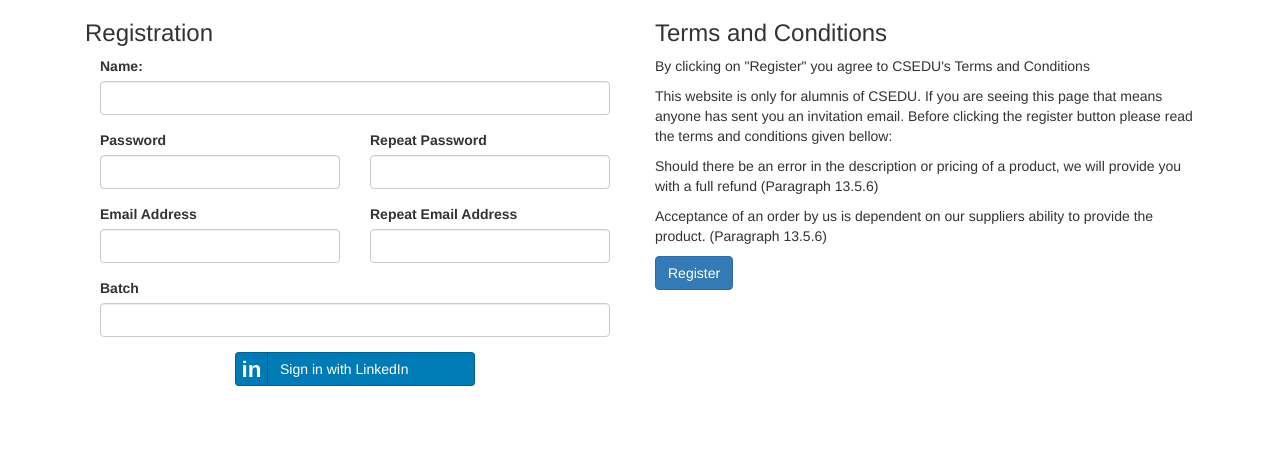
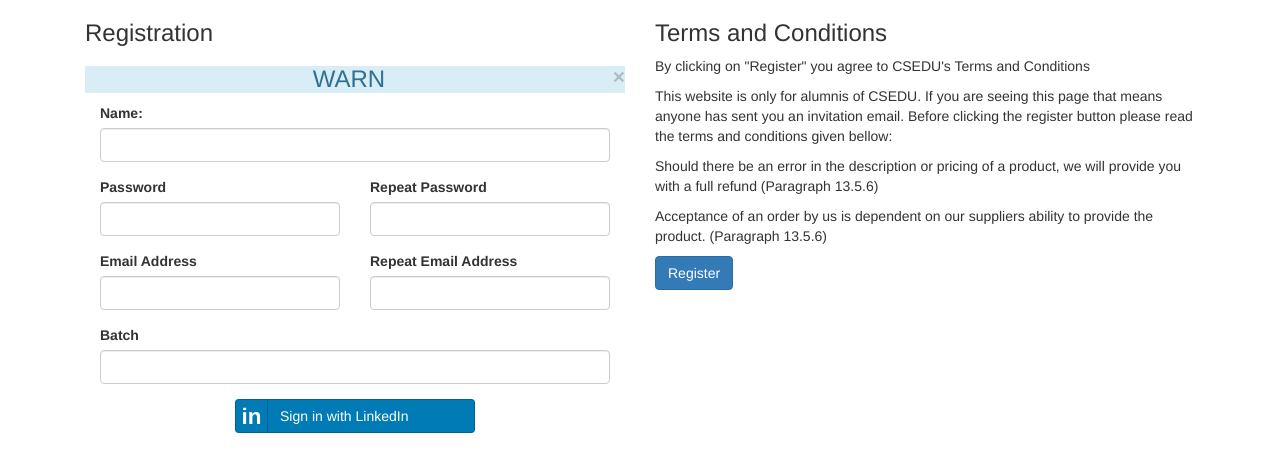
Before and after one commit to tanvirs27/alumni_directory, a PHP site: page /signuppage.html in a window 1280 px wide. Shown: the top 472 px of the page. Run offline with PHP 8.4, Linux system fonts and the light colour scheme.

Commit message:
SIGNUP DONE

```diff
--- a/css/modals.css
+++ b/css/modals.css
@@ -31,6 +31,7 @@
 .loginmodal-container input[type=email], input[type=text], input[type=password] {
     font-size: 16px;
     width: 100%;
+    height: 50px;
     margin-bottom: 10px;
     -webkit-appearance: none;
     background: #fff;
--- a/signuppage.html
+++ b/signuppage.html
@@ -11,39 +11,43 @@
 </head>
 
 <body lang="en">
+
 	<div class="container-fluid">
     <section class="container">
 		<div class="container-page">
 			<div class="col-md-6">
 				<h3 class="dark-grey">Registration</h3>
-
+				<div class="alert-info" align="center" id="signupwarning" style="display: block">
+					<span class="close" onclick="this.parentElement.style.display='none';">&times;</span>
+					<p class="h3" id="warningmessage">WARN</p>
+				</div>
 				<div class="form-group col-lg-12">
 					<label>Name:</label>
-					<input type="" name="" class="form-control" id="" value="">
+					<input type="" name="" class="form-control" id="singupname" value="">
 				</div>
 
 				<div class="form-group col-lg-6">
 					<label>Password</label>
-					<input type="password" name="" class="form-control" id="" value="">
+					<input type="password" name="" class="form-control" id="signuppassword" value="">
 				</div>
 
 				<div class="form-group col-lg-6">
 					<label>Repeat Password</label>
-					<input type="password" name="" class="form-control" id="" value="">
+					<input type="password" name="" class="form-control" id="signupconfpassword" value="">
 				</div>
 
 				<div class="form-group col-lg-6">
 					<label>Email Address</label>
-					<input type="email" name="" class="form-control" id="" value="">
+					<input type="email" name="" class="form-control" id="signupmail" value="">
 				</div>
 
 				<div class="form-group col-lg-6">
 					<label>Repeat Email Address</label>
-					<input type="email" name="" class="form-control" id="" value="">
+					<input type="email" name="" class="form-control" id="signupconfmail" value="">
 				</div>
 				<div class="form-group col-lg-12">
 					<label>Batch</label>
-					<input type="number" name="" class="form-control" id="" value="">
+					<input type="number" name="" class="form-control" id="signupbatch" value="">
 				</div>
 				<div class="form-group col-lg-3"></div>
 				<div class="form-group col-lg-6">
@@ -69,7 +73,7 @@
 					Acceptance of an order by us is dependent on our suppliers ability to provide the product. (Paragraph 13.5.6)
 				</p>
 
-				<button type="submit" class="btn btn-primary">Register</button>
+				<button type="submit" class="btn btn-primary" onclick="registerClick()">Register</button>
 			</div>
 		</div>
 	</section>
@@ -77,6 +81,6 @@
 <script src="js/bootstrap.js"></script>
 <script src="js/jquery.js"></script>
 <script src="js/bootstrap.min.js"></script>
-
+<script src="js/signuppage.js"></script>
 </body>
 </html>
```
Also changed, not shown: js/signuppage.js (added, +47 -0 lines).
